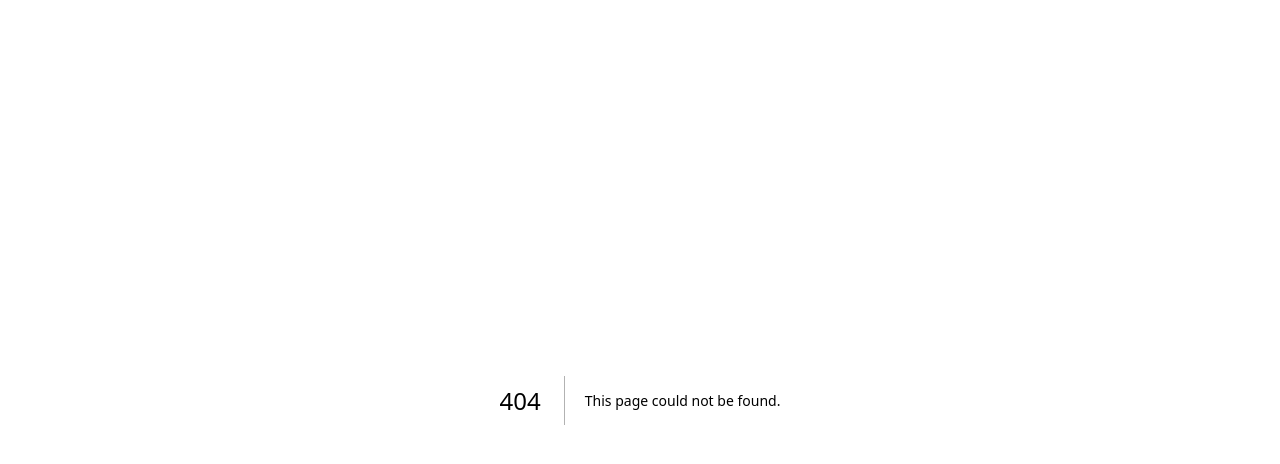
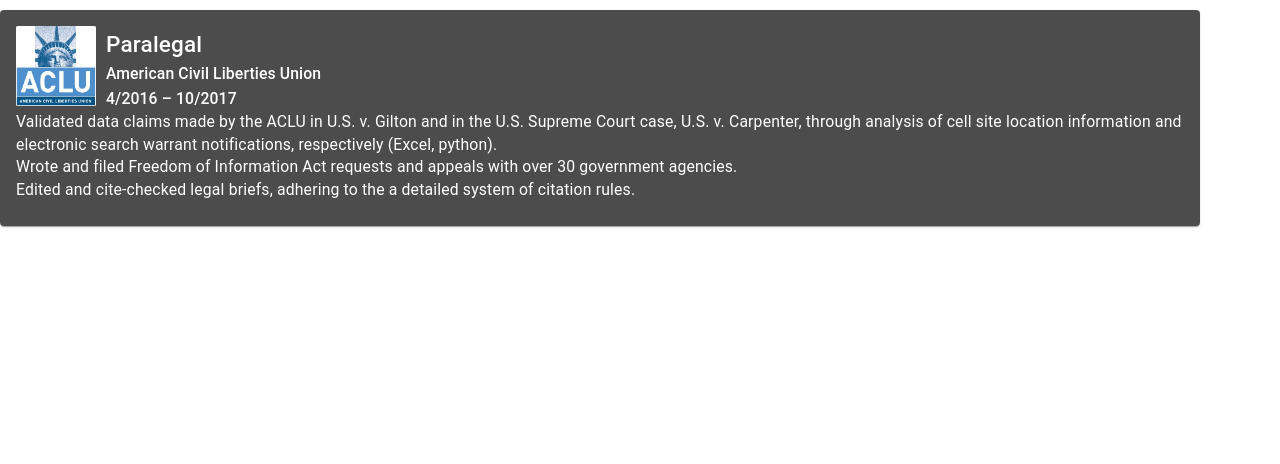
Before and after one commit to fionatagious/fiona.works, a Next.js app: page /resume/aclu in a window 1280 px wide. Before the commit this address had no page. Shown: the top 464 px of the page. Built offline with nearby package versions, Linux system fonts and the light colour scheme.

Commit message:
border-radius icons and remove opacity from overview and education

```diff
--- /dev/null
+++ b/pages/resume/aclu.js
@@ -0,0 +1,46 @@
+import * as React from 'react';
+import Card from '@mui/material/Card';
+import CardContent from '@mui/material/CardContent';
+import Typography from '@mui/material/Typography';
+import Grid from '@mui/material/Grid';
+import Image from 'next/image';
+import utils from '/styles/utils.module.css'
+
+export default function ACLUCard() {
+  return (
+    <Card sx={{ minWidth: 275, maxWidth: 1200, marginTop: '10px', backgroundColor: 'hsla(0, 100%, 0%, 0.7)' }}>
+      <CardContent>
+        <Grid container sx={{ display: 'flex' }}>
+          <Grid item>
+            <Image
+              priority
+              src="/images/aclu-logo.jpg"
+              className={utils.borderLogo}
+              height={80}
+              width={80}
+              alt="aclu-logo"
+            />
+        </Grid>
+        <Grid item sx={{ marginLeft: '10px'}}>
+          <Typography variant="h6" component="div" className={utils.descriptionText}>
+            Paralegal
+          </Typography>
+          <Typography variant="subtitle2" className={utils.descriptionText}>
+            American Civil Liberties Union
+          </Typography>
+          <Typography variant="subtitle2" className={utils.descriptionText}>
+            4/2016 – 10/2017
+          </Typography>
+          </Grid>
+        </Grid>
+        <Typography variant="body2" className={utils.descriptionText}>
+          <ul>
+            <li>Validated data claims made by the ACLU in U.S. v. Gilton and in the U.S. Supreme Court case, U.S. v. Carpenter, through analysis of cell site location information and electronic search warrant notifications, respectively (Excel, python).</li>
+            <li>Wrote and filed Freedom of Information Act requests and appeals with over 30 government agencies.</li>
+            <li>Edited and cite-checked legal briefs, adhering to the a detailed system of citation rules.</li>
+          </ul>
+        </Typography>
+      </CardContent>
+    </Card>
+  );
+}
--- a/pages/resume/education.js
+++ b/pages/resume/education.js
@@ -8,7 +8,7 @@
 
 export default function Education() {
   return (
-    <Card sx={{ minWidth: 275, maxWidth: 1200, marginTop: '10px', marginBottom: '1.2rem', opacity: 0.8, backgroundColor: 'hsla(0, 100%, 0%, 0.7)' }}>
+    <Card sx={{ minWidth: 275, maxWidth: 1200, marginTop: '10px', marginBottom: '1.2rem', backgroundColor: 'hsla(0, 100%, 0%, 0.7)' }}>
       <CardContent>
         <Grid container sx={{ display: 'flex' }}>
           <Grid item>
--- a/pages/resume/index.js
+++ b/pages/resume/index.js
@@ -10,6 +10,7 @@
 import AcumenCard from './acumen'
 import UberCard from './uber'
 import CMCard from './cm'
+import ACLUCard from './aclu'
 // Skills section
 import Skills from './skills'
 // Education section
@@ -48,6 +49,7 @@
             <AcumenCard />
             <UberCard />
             <CMCard />
+            <ACLUCard />
             <Typography className={utils.headingMd}>Education</Typography>
             <Education />
           </Grid>
--- a/pages/resume/overview.js
+++ b/pages/resume/overview.js
@@ -6,12 +6,12 @@
 
 export default function Overview() {
   return (
-    <Card sx={{ minWidth: 275, maxWidth: 1200, marginTop: '1.2rem', opacity: 0.8, backgroundColor: 'hsla(0, 100%, 0%, 0.7)' }}>
-      <CardContent sx={{ pb: 0 }}>
-        <Typography className={utils.overviewText}>
+    <Card sx={{ minWidth: 275, maxWidth: 1200, marginTop: '1.2rem', backgroundColor: 'hsla(0, 100%, 0%, 0.7)' }}>
+      <CardContent>
+        <Typography variant="subtitle1" className={utils.descriptionText}>
           👋🏽&nbsp;&nbsp;I&apos;m a collaborative and committed full-stack software engineer passionate about using my skills to to equip organizations with the technology they need to better serve their communities. My work experiences span non-profits, government consulting firms, and mid- to late-stage startups.
         </Typography>
-        <Typography className={utils.overviewText}>
+        <Typography variant="subtitle1" className={utils.descriptionText}>
           📫&nbsp;&nbsp;I&apos;m excited to collaborate on civic tech and sustainability. Write to me at <a href="mailto: fionatang@alum.berkeley.edu">fionatang@alum.berkeley.edu</a>.
         </Typography>
       </CardContent>
--- a/styles/utils.module.css
+++ b/styles/utils.module.css
@@ -34,7 +34,7 @@
 }
 
 .borderLogo {
-  border-radius: 8%;
+  border-radius: 2%;
 }
 
 .descriptionText {
@@ -44,11 +44,6 @@
 .fullNameText {
   color: white;
   margin-left: 15px;
-}
-
-.overviewText {
-  color: white;
-  text-align: left;
 }
 
 .colorInherit {
```
Also changed, not shown: public/images/aclu-logo.jpg (added).
